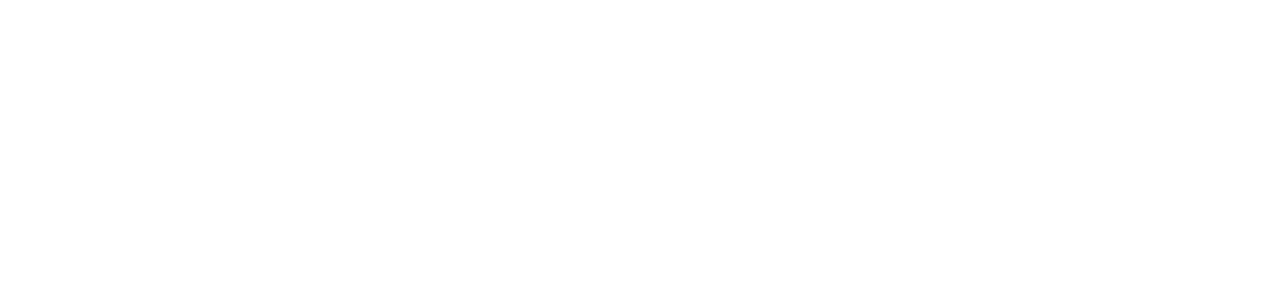
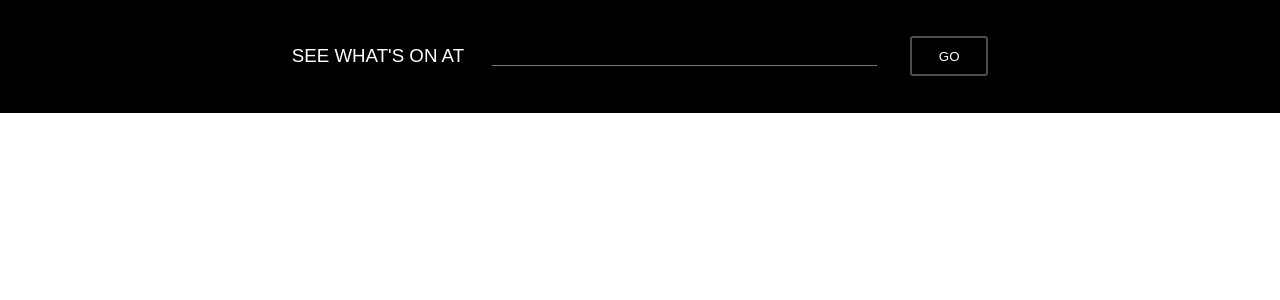
Before and after one commit to opsejf/MiniProjectWebsiteVue, a React (Create React App) app in the folder vueproject/: page / in a window 1280 px wide. Shown: the top 300 px of the page. Built offline with nearby package versions, Linux system fonts and the light colour scheme.

Commit message:
Creating dropdown location selections and json file with location information

```diff
--- /dev/null
+++ b/vueproject/src/components/LocationDropdown.js
@@ -0,0 +1,21 @@
+import React from 'react'
+import "../stylesheets/locationDropdown.css"
+import locations from "../utils/locations-data.json"
+
+function LocationDropdown() {
+  return (
+    <section className='ld-container'>
+      <h3>SEE WHAT'S ON AT</h3>
+      <form className='ld-form'>
+        <select className='ld-dropdown' name='locations'>
+          <option>{locations.map(location => {
+            return location.location
+          })}</option>
+        </select>
+        <button id='gobtn'>GO</button>
+      </form>
+    </section>
+  )
+}
+
+export default LocationDropdown
--- a/vueproject/src/pages/Homepage.js
+++ b/vueproject/src/pages/Homepage.js
@@ -1,8 +1,10 @@
-import React from 'react'
+import React from 'react';
+import LocationDropdown from '../components/LocationDropdown';
 
 function Homepage() {
   return (
     <div>
+        <LocationDropdown/>
     </div>
   )
 }
--- /dev/null
+++ b/vueproject/src/stylesheets/locationDropdown.css
@@ -0,0 +1,42 @@
+.ld-container {
+    background-color: black;
+    color: white;
+    display: flex;
+    align-items: center;
+    justify-content: center;
+    border: 1px solid black;
+    padding: 1.6em;
+}
+
+.ld-container > h3 {
+    font-weight: 500;
+    font-family: sans-serif;
+    margin-right: 1.5em;
+}
+
+.ld-dropdown {
+    padding-right: 23em;
+    background-color: black;
+    border-top: none;
+    border-left: none;
+    border-right: none;
+}
+
+#select-placeholder {
+    color: white;
+
+}
+
+#gobtn {
+    margin-left: 2.5em;
+    padding-left: 2em;
+    padding-right: 2em;
+    padding-top: 0.8em;
+    padding-bottom: 0.8em;
+    background-color: black;
+    border-radius: 3px;
+    border: 2px solid rgb(78, 78, 78);
+    color: white;
+
+
+}
--- /dev/null
+++ b/vueproject/src/utils/locations-data.json
@@ -0,0 +1,22 @@
+[
+    {
+        "location" : "Aberdeen",
+        "movies-available" : [{
+            "Migration" : {
+                "img" : "https://upload.wikimedia.org/wikipedia/en/c/cb/Migration_%282023_film%29.jpg",
+                "run-time": "1h 30 mins",
+                "starring": "Elizabeth Banks, Danny DeVito, Keegan-Michael Key, Kumail Nanjiani, Awkwafina",
+                "film-times": ["5:40pm - 7:40pm", "8:00pm - 10:00pm", "10:30pm - 12:30pm"],
+                "rating": "U"
+            }
+        ,"ARGYLLE" : {
+            "img": "https://upload.wikimedia.org/wikipedia/en/0/05/Argylle_poster.jpg",
+            "run-time": "2hr 19mins",
+            "starring": "Bryce Dallas Howard, Bryan Cranston, Henry Cavill, Sam Rockwell, Samuel L. Jackson",
+            "film-times": ["5:40pm - 7:40pm", "8:00pm - 10:00pm", "10:30pm - 12:30pm"],
+            "rating": "12A"
+        }
+        }
+    ]
+    }
+]
```
Also changed, not shown: vueproject/src/components/locationDropdown.jsx (deleted, +0 -11 lines).
